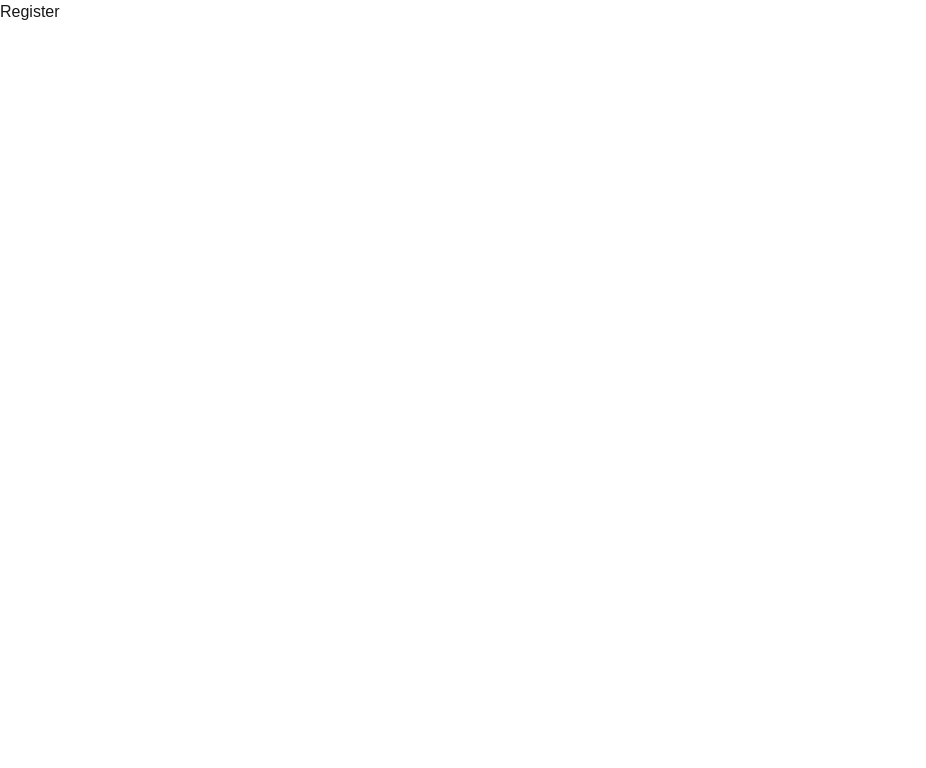
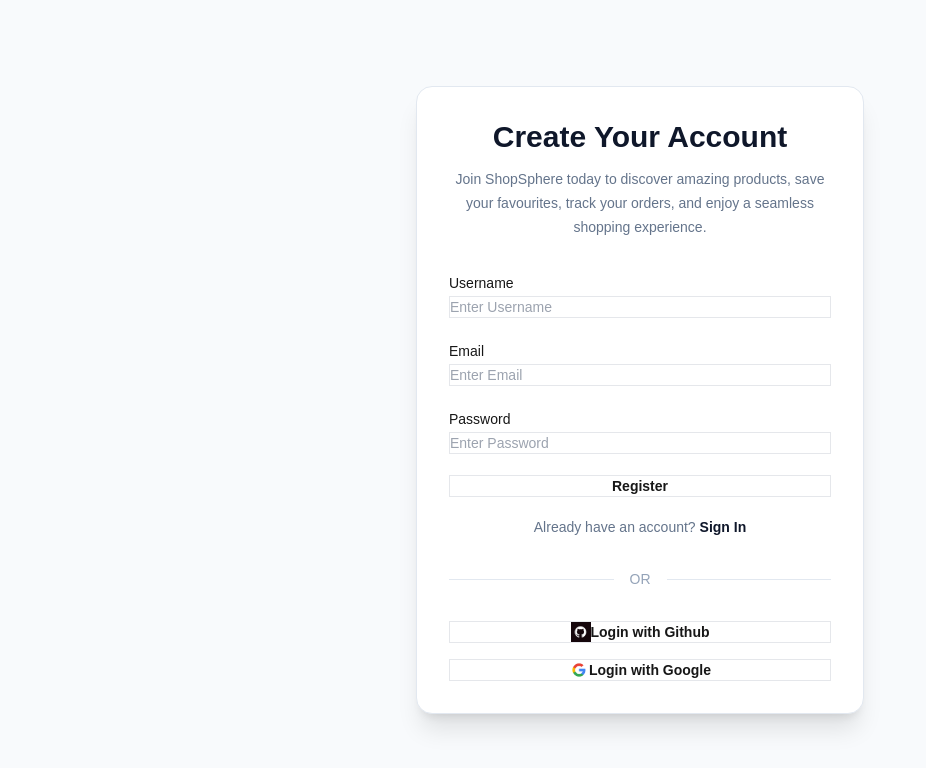
Before and after one commit to Htut-7/Nextjs-Ecommerce-Project, a Next.js app: page /Register in a window 1280 px wide. Shown: the top 768 px of the page, without its empty margins (0-926 px from the left). Built offline with nearby package versions, Linux system fonts and the light colour scheme.

Commit message:
feat: implement Register page and fix type in Login page

```diff
--- a/app/(auth)/Login/page.tsx
+++ b/app/(auth)/Login/page.tsx
@@ -23,11 +23,7 @@
 
         <div className="space-y-5">
           <Input
-            label="Username"
-            placeholder="Enter Username"
-          />
-
-          <Input
+            type="email"
             label="Email"
             placeholder="Enter Email"
           />
--- a/app/(auth)/Register/page.tsx
+++ b/app/(auth)/Register/page.tsx
@@ -1,11 +1,71 @@
-import React from 'react'
+"use client";
 
-function page() {
+import React from "react";
+import Input from "@/Components/Input";
+import Button from "@/Components/Button";
+import AuthForm from "../components/AuthForm";
+import Link from "next/link";
+
+function Page() {
   return (
-    <div>
-      Register
-    </div>
-  )
+    <section className="flex min-h-screen items-center justify-center bg-slate-50 px-6 py-10">
+      <div className="w-full max-w-md rounded-2xl border border-slate-200 bg-white p-8 shadow-xl">
+        <div className="mb-8 text-center">
+          <h2 className="text-3xl font-bold text-slate-900">
+            Create Your Account
+          </h2>
+
+          <p className="mt-3 text-sm leading-6 text-slate-500">
+            Join ShopSphere today to discover amazing products, save your
+            favourites, track your orders, and enjoy a seamless shopping
+            experience.
+          </p>
+        </div>
+
+        <div className="space-y-5">
+          <Input
+            type="text"
+            label="Username"
+            placeholder="Enter Username"
+          />
+
+          <Input
+            type="email"
+            label="Email"
+            placeholder="Enter Email"
+          />
+
+          <Input
+            type="password"
+            label="Password"
+            placeholder="Enter Password"
+          />
+
+          <Button>Register</Button>
+
+          <p className="text-center text-sm text-slate-500">
+            Already have an account?{" "}
+            <Link
+              href="/Login"
+              className="font-semibold text-slate-900 transition-colors hover:underline"
+            >
+              Sign In
+            </Link>
+          </p>
+        </div>
+
+        <div className="my-8 flex items-center gap-4">
+          <div className="h-px flex-1 bg-slate-200"></div>
+
+          <span className="text-sm text-slate-400">OR</span>
+
+          <div className="h-px flex-1 bg-slate-200"></div>
+        </div>
+
+        <AuthForm />
+      </div>
+    </section>
+  );
 }
 
-export default page
+export default Page;
```
